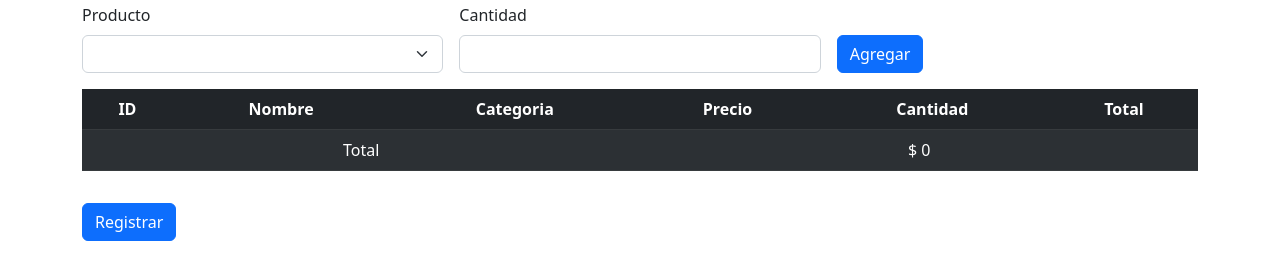
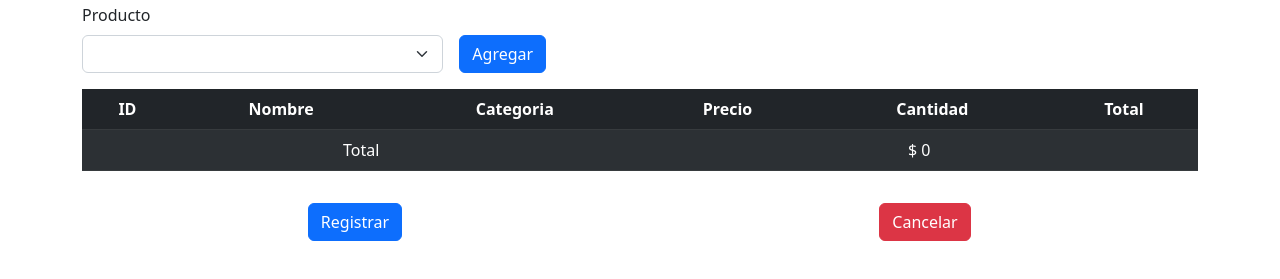
Before and after one commit to StivenCardona24/SuperMercado, a plain HTML site: page Index.html in a window 1280 px wide. Both pictures are taken after a click on the link "Ventas". Shown: the part 167-446 px from the top of the page. Drawn offline with nearby package versions, Linux system fonts and the light colour scheme; some packages are replaced by stand-ins of ours; a script that the page names is missing.

Commit message:
Funcionamiento correcto en las ventas

```diff
--- a/Index.html
+++ b/Index.html
@@ -75,6 +75,7 @@
                       <button type="button" class="btn btn-primary" @click = "saveProduct">Guardar</button>
                     </div>
 
+
                    </div>
                   </div>
 
@@ -126,10 +127,10 @@
 
                         </select>
                       </div>
-                    <div class="col-md-4">
+                    <div v-if="prod != null" class="col-md-4">
                       <label for="inputPassword4" class="form-label">Cantidad</label>
                       <input type="number" class="form-control" id="inputPassword4" min=1 :max="prod.amount" v-model ="cart.amount">
-                      <span v-if="cart.amount > prod.amount">Cantidad maxima del producto superada</span>
+                      <span  v-if="cart.amount > prod.amount">Cantidad maxima del producto superada</span>
                     </div>
                     <div class="col-md-4 mt-5">
                         <button type="button" class="btn btn-primary" @click="addCart">Agregar</button>
@@ -172,8 +173,13 @@
                 </table>
             </div>
 
-            <div class="mb-3 text-right">
-                <button type="button" class="btn btn-primary text-right" @click="addSale" >Registrar</button>
+            <div class="mb-3 text-center row">
+                <div class="col">
+                    <button type="button" class="btn btn-primary text-right" @click="addSale" >Registrar</button>
+                </div>
+                <div class="col">
+                <button type="button" class="btn btn-danger text-right" @click="cancelSale" >Cancelar</button>
+                </div>
             </div>
 
 
--- a/Js/main.js
+++ b/Js/main.js
@@ -52,7 +52,7 @@ var app = new Vue({
     },
 
     option: 1,
-    prod: {},
+    prod: null,
     cart:{
       id: '',
       name: '',
@@ -167,6 +167,7 @@ var app = new Vue({
 
       }
 
+
       this.cart.id = this.sale.products.length +1;
       this.cart.name = this.prod.name;
       this.cart.category = this.prod.category;
@@ -176,7 +177,7 @@ var app = new Vue({
       let total = this.cart.total
       this.sale.total += total;
 
-
+      this.prod.amount -= this.cart.amount;
 
       this.sale.products.push({
         id: this.cart.id,
@@ -244,6 +245,37 @@ var app = new Vue({
 
 
 
+
+    },
+
+    cancelSale(){
+
+      this.sale.id = '';
+      this.sale.products = [];
+      this.sale.total = 0;
+
+      this.cart.id = '';
+      this.cart.name ='';
+      this.cart.category = '';
+      this.cart.price = '';
+      this.cart.amount = '';
+      this.cart.total = '';
+
+
+      this.updateProducts();
+      this.prod = {};
+
+
+    },
+
+    updateProducts(){
+      if(localStorage.getItem('products') != null){
+        this.newProducts = JSON.parse(localStorage.getItem('products'));
+    }
+    else{
+        this.listData();
+    }
+
     },
 
 
```
